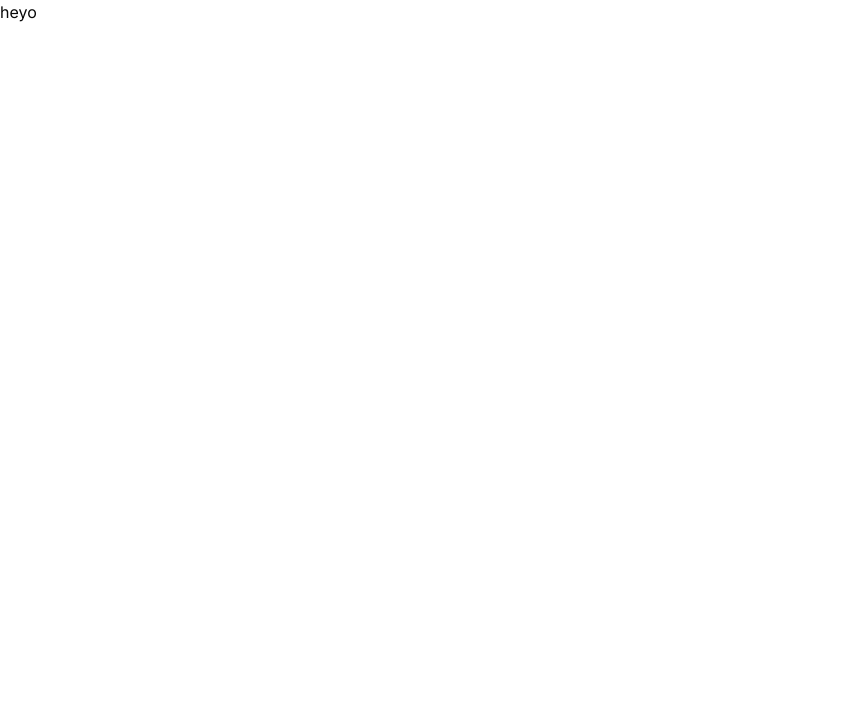
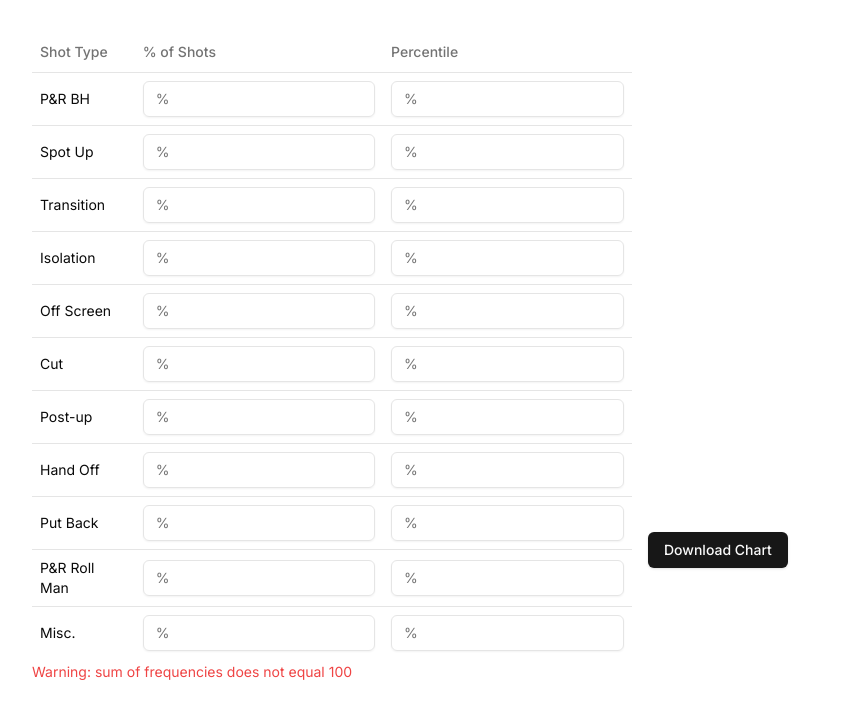
Before and after one commit to cats-stats/chart-creator, a Next.js app: page / in a window 1280 px wide. Shown: the top 718 px of the page, without its empty margins (0-850 px from the left). Built offline with nearby package versions, Linux system fonts and the light colour scheme.

Commit message:
add chart creator with shad and next

```diff
--- a/next.config.mjs
+++ b/next.config.mjs
@@ -1,4 +1,6 @@
 /** @type {import('next').NextConfig} */
-const nextConfig = {};
+const nextConfig = {
+    output: 'export'
+};
 
 export default nextConfig;
--- a/package.json
+++ b/package.json
@@ -13,6 +13,7 @@
     "@radix-ui/react-slot": "^1.1.0",
     "class-variance-authority": "^0.7.0",
     "clsx": "^2.1.1",
+    "html2canvas": "^1.4.1",
     "lucide-react": "^0.453.0",
     "next": "14.2.15",
     "react": "^18",
--- a/src/app/page.tsx
+++ b/src/app/page.tsx
@@ -1,3 +1,240 @@
+"use client";
+
+import { Pie, PieChart } from "recharts";
+import { ChartContainer } from "@/components/ui/chart";
+import { Input } from "@/components/ui/input";
+import {
+  Table,
+  TableBody,
+  TableCell,
+  TableHead,
+  TableHeader,
+  TableRow,
+} from "@/components/ui/table";
+import {
+  createContext,
+  useCallback,
+  useContext,
+  useMemo,
+  useRef,
+  useState,
+} from "react";
+import html2canvas from "html2canvas";
+import { Button } from "@/components/ui/button";
+
+const shotTypes = [
+  "P&R BH",
+  "Spot Up",
+  "Transition",
+  "Isolation",
+  "Off Screen",
+  "Cut",
+  "Post-up",
+  "Hand Off",
+  "Put Back",
+  "P&R Roll Man",
+  "Misc.",
+] as const;
+
+type ShotType = (typeof shotTypes)[number];
+
+interface ShotData {
+  frequency: number;
+  percentile: number;
+}
+
+const initShotValue = shotTypes.reduce((prev, curr) => {
+  return {
+    ...prev,
+    [curr]: {
+      frequency: 0,
+      percentile: 0,
+    },
+  };
+}, {} as Record<ShotType, ShotData>);
+
+interface ShotContextProvider {
+  shotData: Record<ShotType, ShotData>;
+  updateFrequency: (key: ShotType, value: number) => void;
+  updatePercentile: (key: ShotType, value: number) => void;
+}
+
+const ShotContext = createContext<ShotContextProvider>({
+  shotData: initShotValue,
+  updateFrequency: () => {
+    throw new Error("Not implemented.");
+  },
+  updatePercentile: () => {
+    throw new Error("Not implemented.");
+  },
+});
+
+function InputTable() {
+  const { updateFrequency, updatePercentile } = useContext(ShotContext);
+
+  return (
+    <Table className="w-full">
+      <TableHeader>
+        <TableRow>
+          <TableHead>Shot Type</TableHead>
+          <TableHead>% of Shots</TableHead>
+          <TableHead>Percentile</TableHead>
+        </TableRow>
+      </TableHeader>
+      <TableBody>
+        {shotTypes.map((type) => (
+          <TableRow key={type}>
+            <TableCell>{type}</TableCell>
+            <TableCell>
+              <Input
+                onChange={(e) =>
+                  updateFrequency(type, parseInt(e.currentTarget.value))
+                }
+                placeholder="%"
+              />
+            </TableCell>
+            <TableCell>
+              <Input
+                onChange={(e) =>
+                  updatePercentile(type, parseInt(e.currentTarget.value))
+                }
+                placeholder="%"
+              />
+            </TableCell>
+          </TableRow>
+        ))}
+      </TableBody>
+    </Table>
+  );
+}
+
+function ShotFrequencyChart() {
+  const { shotData } = useContext(ShotContext);
+  const chartRef = useRef<HTMLDivElement>(null);
+
+  const exportChart = useCallback(() => {
+    if (chartRef.current) {
+      html2canvas(chartRef.current, { backgroundColor: null }).then(
+        (canvas) => {
+          const pngUrl = canvas.toDataURL("image/png");
+          const downloadLink = document.createElement("a");
+          downloadLink.href = pngUrl;
+          downloadLink.download = "chart.png";
+          downloadLink.click();
+        }
+      );
+    }
+  }, [chartRef]);
+
+  function determineFill(percentile: number) {
+    if (percentile >= 75) {
+      return "#238823";
+    }
+    if (percentile <= 25) {
+      return "#d2222d";
+    }
+    return "#ffbf00";
+  }
+
+  const chartData = useMemo(() => {
+    return Object.entries(shotData).map(([key, value]) => {
+      return {
+        shotType: key,
+        frequency: value.frequency,
+        fill: determineFill(value.percentile),
+      };
+    });
+  }, [shotData]);
+
+  const chartConfig = useMemo(() => {
+    return Object.keys(shotData).reduce(
+      (agg, curr) => ({
+        ...agg,
+        [curr]: {
+          label: curr,
+        },
+      }),
+      {}
+    );
+  }, [shotData]);
+
+  return (
+    <div className="w-full flex flex-col">
+      <div className="mx-auto" ref={chartRef}>
+        <ChartContainer
+          className="aspect-square w-[500px]"
+          config={chartConfig}
+        >
+          <PieChart>
+            <Pie
+              isAnimationActive={false}
+              data={chartData}
+              dataKey="frequency"
+              nameKey="shotType"
+              label={(dp) => (dp.frequency ? dp.shotType : undefined)}
+              labelLine={(dp) => dp.frequency && true}
+              stroke="#eee"
+              innerRadius={60}
+              strokeWidth={1}
+              outerRadius={150}
+            ></Pie>
+          </PieChart>
+        </ChartContainer>
+      </div>
+      <Button className="w-fit" onClick={exportChart}>
+        Download Chart
+      </Button>
+    </div>
+  );
+}
+
 export default function Home() {
-  return <div className="">heyo</div>;
+  const [shotData, setShotData] = useState(initShotValue);
+
+  const updateFrequency = (key: ShotType, value: number) => {
+    setShotData((curr) => ({
+      ...curr,
+      [key]: {
+        ...curr[key],
+        frequency: value,
+      },
+    }));
+  };
+
+  const updatePercentile = (key: ShotType, value: number) => {
+    setShotData((curr) => ({
+      ...curr,
+      [key]: {
+        ...curr[key],
+        percentile: value,
+      },
+    }));
+  };
+
+  const sumFrequencies = useMemo(() => {
+    return Object.values(shotData).reduce(
+      (agg, curr) => agg + curr.frequency,
+      0
+    );
+  }, [shotData]);
+
+  return (
+    <ShotContext.Provider
+      value={{ shotData, updateFrequency, updatePercentile }}
+    >
+      <div className="flex flex-col lg:flex-row-reverse p-8 gap-4">
+        <div className="w-full lg:w-1/2">
+          <ShotFrequencyChart />
+        </div>
+        <div className="w-full lg:w-1/2">
+          <InputTable />
+          {sumFrequencies !== 100 && (
+            <span className="text-red-500 text-sm">
+              Warning: sum of frequencies does not equal 100
+            </span>
+          )}
+        </div>
+      </div>
+    </ShotContext.Provider>
+  );
 }
```
Also changed, not shown: src/components/ui/chart.tsx (+72 -76 lines), src/components/ui/input.tsx (+7 -6 lines), 1 other file (tests, documents, lock files or other folders).
